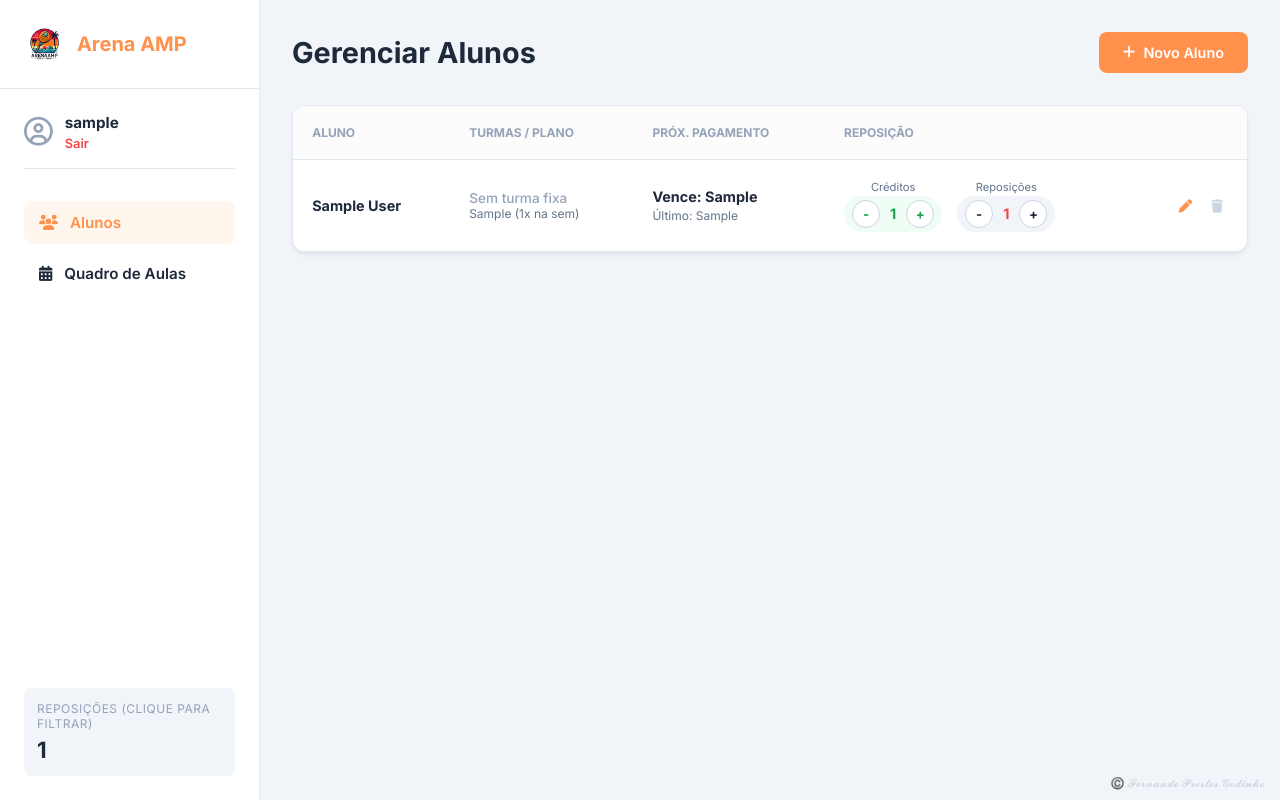
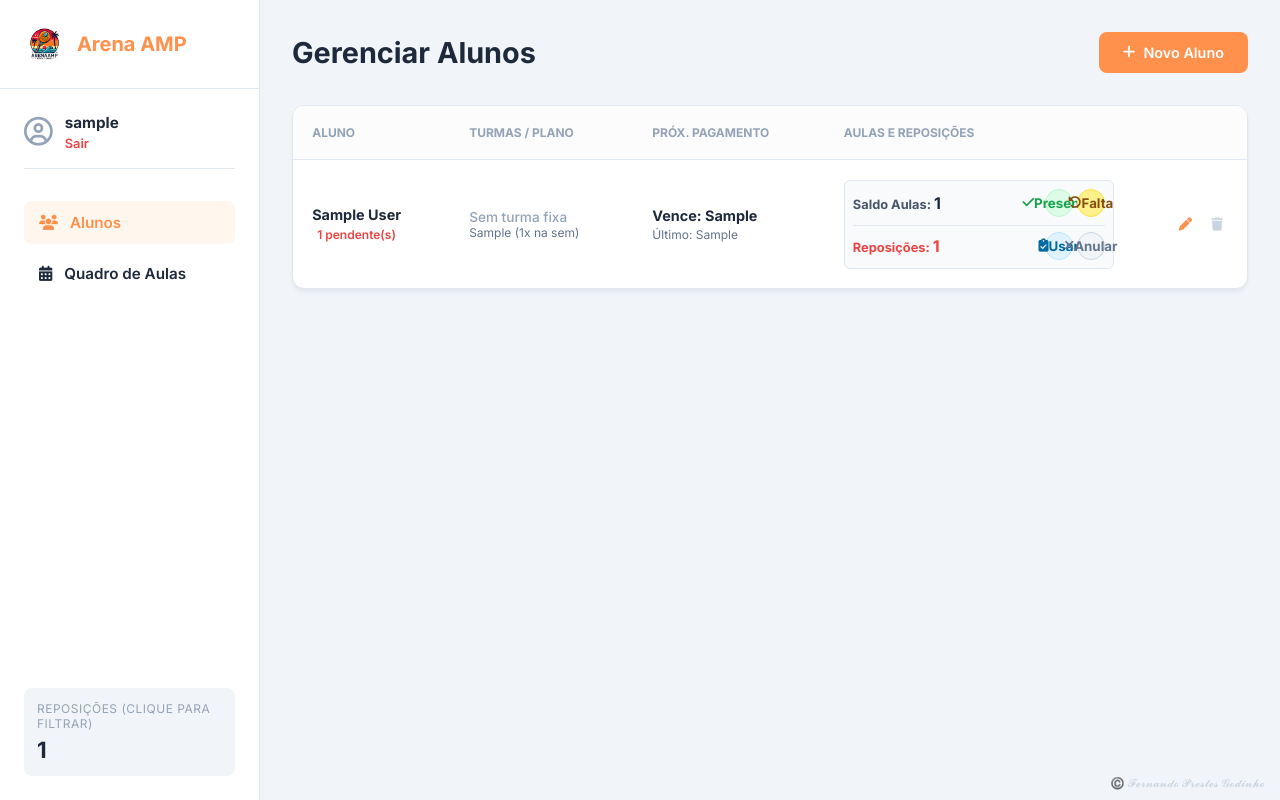
Before and after one commit to feernandopg/Arena-AMP-Aulas, a Flask app: page / in a window 1280 px wide. Run offline with Flask 3, Linux system fonts and the light colour scheme; a user stored in the database is signed in; tables that the repository leaves empty hold one stand-in row (values such as "Sample post"); data that the repository does not hold is empty.

Commit message:
Interface limpa e botoes de acao funcionando

```diff
--- a/app.py
+++ b/app.py
@@ -225,12 +225,17 @@
         return jsonify([s.to_dict() for s in students])
 
     d = request.json
+
+    # Pega o saldo de aulas direto da interface visual
+    saldo_aulas = int(d.get('saldoAulas', 0))
+
     new_s = Student(
         name=d['name'], plan=d['plan'], price=float(d['price']),
         start_date=d['startDate'], end_date=d['endDate'],
         next_payment=d['nextPayment'],
-        last_payment=d.get('lastPayment', ''),         # NOVO
-        classes_per_week=int(d.get('classesPerWeek', 2)) # NOVO
+        last_payment=d.get('lastPayment', ''),
+        classes_per_week=int(d.get('classesPerWeek', 2)),
+        credits=saldo_aulas # Salva o valor exato que o usuário viu na tela
     )
 
     # Vincular turmas
@@ -264,6 +269,9 @@
     s.next_payment = d['nextPayment']
     s.last_payment = d.get('lastPayment', '')
     s.classes_per_week = int(d.get('classesPerWeek', 2))
+
+    # Atualiza os Créditos baseados na tela
+    s.credits = int(d.get('saldoAulas', s.credits))
 
     # Atualiza as Turmas (Limpa as antigas e adiciona as novas)
     s.classes = []
@@ -302,6 +310,35 @@
         db.session.commit()
     return jsonify({'msg':'ok'})
 
+# --- ROTA DE AÇÕES (PRESENÇA E REPOSIÇÃO) ---
+@app.route('/api/students/<int:id>/action', methods=['POST'])
+@login_required
+def student_action(id):
+    s = db.session.get(Student, id)
+    if not s: return jsonify({'error': 'Not found'}), 404
+
+    action = request.json.get('action')
+
+    if action == 'presenca':
+        # Abate 1 aula normal
+        if s.credits > 0: s.credits -= 1
+
+    elif action == 'falta_com_reposicao':
+        # Abate 1 aula normal e GERA 1 reposição (validade 30 dias)
+        if s.credits > 0: s.credits -= 1
+        from datetime import datetime, timedelta
+        exp = (datetime.now() + timedelta(days=30)).strftime('%Y-%m-%d')
+        hoje = datetime.now().strftime('%Y-%m-%d')
+        db.session.add(Replacement(student_id=s.id, created_at=hoje, expires_at=exp))
+
+    elif action == 'usar_reposicao' or action == 'anular_reposicao':
+        # Remove a reposição mais antiga
+        if s.replacements:
+            db.session.delete(s.replacements[0])
+
+    db.session.commit()
+    return jsonify({'success': True, 'credits': s.credits})
+
 if __name__ == '__main__':
     with app.app_context(): db.create_all()
     app.run(host='0.0.0.0', debug=True)
--- a/static/script.js
+++ b/static/script.js
@@ -13,30 +13,41 @@
     const dateInput = document.getElementById('startDate');
     if(dateInput) {
         dateInput.value = today;
-        autoCalculateDates(); // Já calcula o vencimento automático
+        autoCalculateStudentData();
     }
 }
 
-// Calcula o vencimento 1 mês pra frente, mas deixa o usuário editar
-function autoCalculateDates() {
+// CÁLCULO MÁGICO NA TELA
+function autoCalculateStudentData() {
+    // 1. Calcula Vencimento
     const startInput = document.getElementById('startDate').value;
-    if (!startInput) return;
+    if (startInput) {
+        const start = new Date(startInput);
+        const nextObj = new Date(start);
+        nextObj.setMonth(nextObj.getMonth() + 1);
+        document.getElementById('nextPayment').value = nextObj.toISOString().split('T')[0];
+    }
 
-    const start = new Date(startInput);
-    const nextObj = new Date(start);
-    nextObj.setMonth(nextObj.getMonth() + 1);
+    // 2. Calcula Saldo de Aulas e Preço
+    const plan = document.getElementById('plan').value;
+    const aulasSemana = parseInt(document.getElementById('classesPerWeek').value) || 2;
+    let semanas = 4;
 
-    document.getElementById('nextPayment').value = nextObj.toISOString().split('T')[0];
+    const i = document.getElementById('price');
+    if(plan === 'Mensal') { semanas = 4; i.value = 300; }
+    if(plan === 'Trimestral') { semanas = 12; i.value = 280; }
+    if(plan === 'Semestral') { semanas = 24; i.value = 250; }
+
+    // Preenche o Saldo automaticamente
+    document.getElementById('saldoAulas').value = aulasSemana * semanas;
 }
 
-// Trava o limite de aulas por semana
 function enforceClassLimit(checkbox) {
     const max = parseInt(document.getElementById('classesPerWeek').value) || 2;
     const checkedCount = document.querySelectorAll('input[name="selectedClasses"]:checked').length;
-
     if (checkedCount > max) {
-        alert(`O plano deste aluno permite apenas ${max} aula(s) por semana!`);
-        checkbox.checked = false; // Desmarca automaticamente
+        alert(`O plano permite apenas ${max} aula(s) por semana!`);
+        checkbox.checked = false;
     }
 }
 
@@ -50,7 +61,7 @@
         const res = await fetch('/api/classes');
         classesData = await res.json();
         renderClassGrid();
-    } catch (error) { console.error("Erro turmas:", error); }
+    } catch (error) { console.error(error); }
 }
 
 async function fetchStudents() {
@@ -59,7 +70,7 @@
         studentsData = await res.json();
         renderStudentTable();
         updateStats();
-    } catch (error) { console.error("Erro alunos:", error); }
+    } catch (error) { console.error(error); }
 }
 
 function renderClassGrid() {
@@ -102,22 +113,19 @@
     tbody.innerHTML = '';
     let list = studentsData;
 
-    const searchInput = document.getElementById('search');
-    if (searchInput && searchInput.value) {
-        const term = searchInput.value.toLowerCase();
-        list = list.filter(s => s.name.toLowerCase().includes(term));
+    if (document.getElementById('search')?.value) {
+        list = list.filter(s => s.name.toLowerCase().includes(document.getElementById('search').value.toLowerCase()));
     }
-
     if (repoFilter) list = list.filter(s => s.reposicoes_count > 0);
 
     list.forEach(s => {
-        let repoHtml = repoFilter && s.reposicoes_count > 0 ? `<span class="repo-alert">Pendente</span>` : '';
         const lastPayText = s.lastPayment ? formatDate(s.lastPayment) : '<span style="color:#cbd5e1; font-size:0.75rem;">Sem registro</span>';
 
         const tr = document.createElement('tr');
         tr.innerHTML = `
             <td>
-                <strong style="color:var(--dark)">${s.name}</strong> ${repoHtml}
+                <strong style="color:var(--dark)">${s.name}</strong>
+                ${s.reposicoes_count > 0 ? `<span class="repo-alert" style="margin-left:5px;">${s.reposicoes_count} pendente(s)</span>` : ''}
             </td>
             <td>
                 <div style="font-size:0.85rem; color:#334155; font-weight:500">${s.classes_desc || '<span style="color:#94a3b8">Sem turma fixa</span>'}</div>
@@ -127,25 +135,27 @@
                 <div style="font-weight:bold; color:var(--dark)">Vence: ${formatDate(s.nextPayment)}</div>
                 <div style="font-size:0.75rem; color:#64748b; margin-top:3px;">Último: ${lastPayText}</div>
             </td>
-            <td>
-                <div style="display:flex; gap: 15px;">
-                    <div style="text-align: center;">
-                        <div style="font-size:0.7rem; color:#64748b; margin-bottom:2px">Créditos</div>
-                        <div class="repo-box" style="background: #f0fdf4; border-color: #bbf7d0;">
-                            <button class="btn-mini" onclick="changeCredits(${s.id}, -1)" style="color:#16a34a">-</button>
-                            <strong style="color:#16a34a">${s.credits || 0}</strong>
-                            <button class="btn-mini" onclick="changeCredits(${s.id}, 1)" style="color:#16a34a">+</button>
+            <td style="min-width: 250px;">
+                <div style="display:flex; flex-direction:column; gap:8px; background:#f8fafc; padding:8px; border-radius:6px; border:1px solid #e2e8f0;">
+
+                    <div style="display:flex; justify-content:space-between; align-items:center;">
+                        <span style="font-size:0.8rem; font-weight:bold; color:#475569;">Saldo Aulas: <span style="font-size:1rem; color:var(--dark)">${s.credits || 0}</span></span>
+                        <div style="display:flex; gap:4px;">
+                            <button class="btn-mini" style="background:#dcfce7; color:#16a34a; border:1px solid #bbf7d0;" onclick="studentAction(${s.id}, 'presenca')" title="Registrar Presença (-1 Aula)"><i class="fa-solid fa-check"></i> Presença</button>
+                            <button class="btn-mini" style="background:#fef08a; color:#854d0e; border:1px solid #fde047;" onclick="studentAction(${s.id}, 'falta_com_reposicao')" title="Falta com Aviso (-1 Aula, +1 Reposição)"><i class="fa-solid fa-rotate-left"></i> Falta</button>
                         </div>
                     </div>
 
-                    <div style="text-align: center;">
-                        <div style="font-size:0.7rem; color:#64748b; margin-bottom:2px">Reposições</div>
-                        <div class="repo-box">
-                            <button class="btn-mini" onclick="changeRepo(${s.id}, -1)">-</button>
-                            <strong style="color:${s.reposicoes_count > 0 ? 'var(--danger)' : 'var(--dark)'}">${s.reposicoes_count}</strong>
-                            <button class="btn-mini" onclick="changeRepo(${s.id}, 1)">+</button>
+                    ${s.reposicoes_count > 0 ? `
+                    <div style="border-top:1px solid #e2e8f0; padding-top:6px; display:flex; justify-content:space-between; align-items:center;">
+                        <span style="font-size:0.8rem; font-weight:bold; color:#ef4444;">Reposições: <span style="font-size:1rem;">${s.reposicoes_count}</span></span>
+                        <div style="display:flex; gap:4px;">
+                            <button class="btn-mini" style="background:#e0f2fe; color:#0369a1; border:1px solid #bae6fd;" onclick="studentAction(${s.id}, 'usar_reposicao')" title="Aluno fez a reposição hoje"><i class="fa-solid fa-clipboard-check"></i> Usar</button>
+                            <button class="btn-mini" style="background:#f1f5f9; color:#64748b; border:1px solid #cbd5e1;" onclick="studentAction(${s.id}, 'anular_reposicao')" title="Anular (Aluno perdeu a chance)"><i class="fa-solid fa-xmark"></i> Anular</button>
                         </div>
                     </div>
+                    ` : ''}
+
                 </div>
             </td>
             <td style="text-align:right;">
@@ -155,6 +165,16 @@
         `;
         tbody.appendChild(tr);
     });
+}
+
+// FUNÇÃO PARA ACIONAR OS BOTÕES NOVOS
+async function studentAction(id, actionStr) {
+    await fetch(`/api/students/${id}/action`, {
+        method:'POST',
+        headers:{'Content-Type':'application/json'},
+        body:JSON.stringify({action: actionStr})
+    });
+    fetchStudents();
 }
 
 function editStudent(id) {
@@ -168,11 +188,12 @@
     document.getElementById('plan').value = student.plan;
     document.getElementById('startDate').value = student.startDate;
     document.getElementById('price').value = student.price;
-
-    // PREENCHE OS CAMPOS NOVOS
     document.getElementById('classesPerWeek').value = student.classesPerWeek || 2;
     document.getElementById('lastPayment').value = student.lastPayment || '';
     document.getElementById('nextPayment').value = student.nextPayment || '';
+
+    // Puxa o saldo real salvo no banco
+    document.getElementById('saldoAulas').value = student.credits || 0;
 
     document.querySelector('#modalStudent h3').innerText = "Editar Aluno";
 
@@ -260,23 +281,22 @@
         const startInput = document.getElementById('startDate').value;
         const plan = document.getElementById('plan').value;
 
-        // Mantém a regra do Fim de Contrato (invisível pro usuário, só pra controle)
         const start = new Date(startInput);
         const months = plan === 'Mensal' ? 1 : plan === 'Trimestral' ? 3 : 6;
         const endObj = new Date(start);
         endObj.setMonth(endObj.getMonth() + months);
         const endDate = endObj.toISOString().split('T')[0];
 
-        // DADOS ENVIADOS PARA O APP.PY (Com os campos novos)
         const data = {
             name: document.getElementById('name').value,
             plan: plan,
             price: document.getElementById('price').value,
             startDate: startInput,
             endDate: endDate,
-            nextPayment: document.getElementById('nextPayment').value,     // MANUAL
-            lastPayment: document.getElementById('lastPayment').value,     // NOVO
-            classesPerWeek: document.getElementById('classesPerWeek').value, // NOVO
+            nextPayment: document.getElementById('nextPayment').value,
+            lastPayment: document.getElementById('lastPayment').value,
+            classesPerWeek: document.getElementById('classesPerWeek').value,
+            saldoAulas: document.getElementById('saldoAulas').value, // NOVO: Manda o Saldo editado
             classIds: classIds
         };
 
@@ -290,7 +310,6 @@
         loadAll();
         e.target.reset();
         setTodayDate();
-        alert(isEdit ? "Aluno atualizado!" : "Aluno cadastrado!");
 
     } catch (error) { alert("Erro: " + error.message); }
 });
@@ -328,20 +347,6 @@
     if (updatedClass) { renderEnrolledList(updatedClass); renderStudentSelect(updatedClass); }
 }
 
-async function changeRepo(id, change) {
-    await fetch(`/api/students/${id}/reposicao`, { method:'POST', headers:{'Content-Type':'application/json'}, body:JSON.stringify({change}) });
-    fetchStudents();
-}
-
-async function changeCredits(id, change) {
-    await fetch(`/api/students/${id}/credits`, {
-        method:'POST',
-        headers:{'Content-Type':'application/json'},
-        body:JSON.stringify({change})
-    });
-    fetchStudents(); // Atualiza a tabela na hora
-}
-
 async function deleteStudent(id) {
     if(confirm('Excluir aluno?')) { await fetch(`/api/students/${id}/delete`, {method:'DELETE'}); loadAll(); }
 }
@@ -375,14 +380,6 @@
     if(el) el.innerText = totalRepos;
 }
 
-function updatePrice() {
-    const p = document.getElementById('plan').value;
-    const i = document.getElementById('price');
-    if(p==='Mensal') i.value=300;
-    if(p==='Trimestral') i.value=280;
-    if(p==='Semestral') i.value=250;
-}
-
 function formatDate(d) {
     if(!d) return '-';
     const p = d.split('-');
--- a/templates/index.html
+++ b/templates/index.html
@@ -79,7 +79,7 @@
                             <th>Aluno</th>
                             <th>Turmas / Plano</th>
                             <th class="hide-mobile">Próx. Pagamento</th>
-                            <th>Reposição</th>
+                            <th>Aulas e Reposições</th>
                             <th></th>
                         </tr>
                     </thead>
@@ -120,6 +120,7 @@
             <h3>Novo Aluno</h3>
             <span class="close" onclick="closeModals()">&times;</span>
         </div>
+
         <form id="studentForm">
             <input type="hidden" id="studentId">
 
@@ -128,29 +129,33 @@
                 <input type="text" id="name" required placeholder="Ex: João Silva">
             </div>
 
-    <div style="display: grid; grid-template-columns: 1fr 1fr; gap: 10px; margin-bottom: 15px;">
+            <div style="display: grid; grid-template-columns: 1fr 1fr 1fr; gap: 10px; margin-bottom: 15px;">
                 <div>
                     <label>Plano</label>
-            <select id="plan" required onchange="updatePrice()">
+                    <select id="plan" required onchange="autoCalculateStudentData()">
                         <option value="Mensal">Mensal</option>
                         <option value="Trimestral">Trimestral</option>
                         <option value="Semestral">Semestral</option>
                     </select>
                 </div>
                 <div>
-            <label>Aulas por Semana</label>
-            <input type="number" id="classesPerWeek" min="1" max="7" value="2" required title="Limite de aulas semanais">
+                    <label>Aulas p/ Semana</label>
+                    <input type="number" id="classesPerWeek" min="1" max="7" value="2" required onchange="autoCalculateStudentData()">
+                </div>
+                <div>
+                    <label>Saldo de Aulas</label>
+                    <input type="number" id="saldoAulas" required style="background: #f0fdf4; font-weight: bold; color: #16a34a;">
                 </div>
             </div>
 
             <div style="display: grid; grid-template-columns: 1fr 1fr; gap: 10px; margin-bottom: 15px;">
                 <div>
                     <label>Data de Início</label>
-            <input type="date" id="startDate" required onchange="autoCalculateDates()">
+                    <input type="date" id="startDate" required onchange="autoCalculateStudentData()">
                 </div>
                 <div>
                     <label>Vencimento (Próx. Pagto)</label>
-            <input type="date" id="nextPayment" required title="Data limite para pagar">
+                    <input type="date" id="nextPayment" required>
                 </div>
             </div>
 
```
Lines whose indentation alone changed are shown as unchanged.
